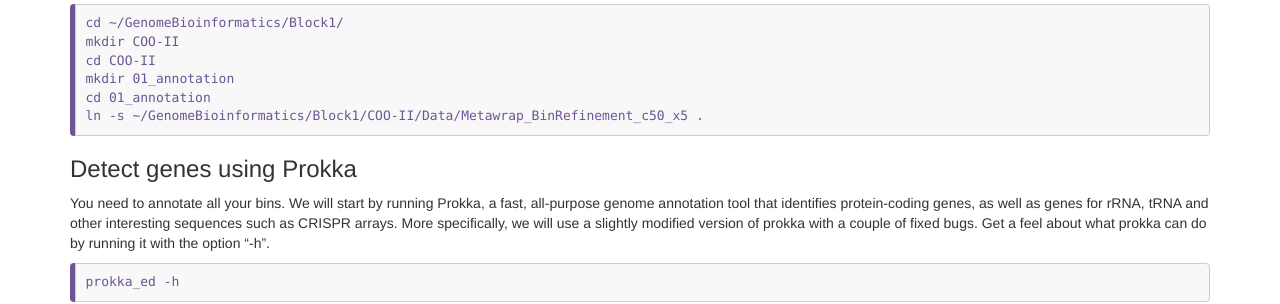
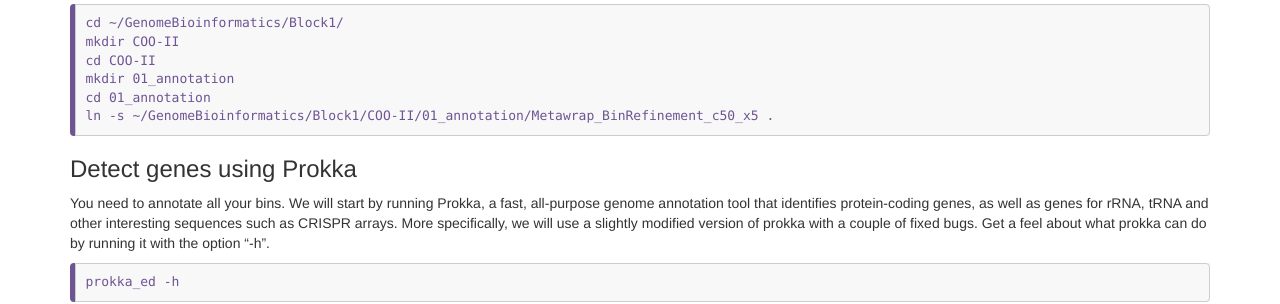
Before and after one commit to TeamMGE/GenomeBioinformaticsCourse, a Jekyll site: the page built from _episodes/21-COOII.md, in a window 1280 px wide. Shown: the part 469-773 px from the top of the page. Built offline with Jekyll 4.4.1, drawn with Linux system fonts in a browser that asks for light colours.

Commit message:
Update 21-COOII.md

```diff
--- a/_episodes/21-COOII.md
+++ b/_episodes/21-COOII.md
@@ -22,7 +22,7 @@ mkdir COO-II
 cd COO-II
 mkdir 01_annotation
 cd 01_annotation
-ln -s ~/GenomeBioinformatics/Block1/COO-II/Data/Metawrap_BinRefinement_c50_x5 .
+ln -s ~/GenomeBioinformatics/Block1/COO-II/01_annotation/Metawrap_BinRefinement_c50_x5 .
 ~~~
 {: .bash}
 
```
